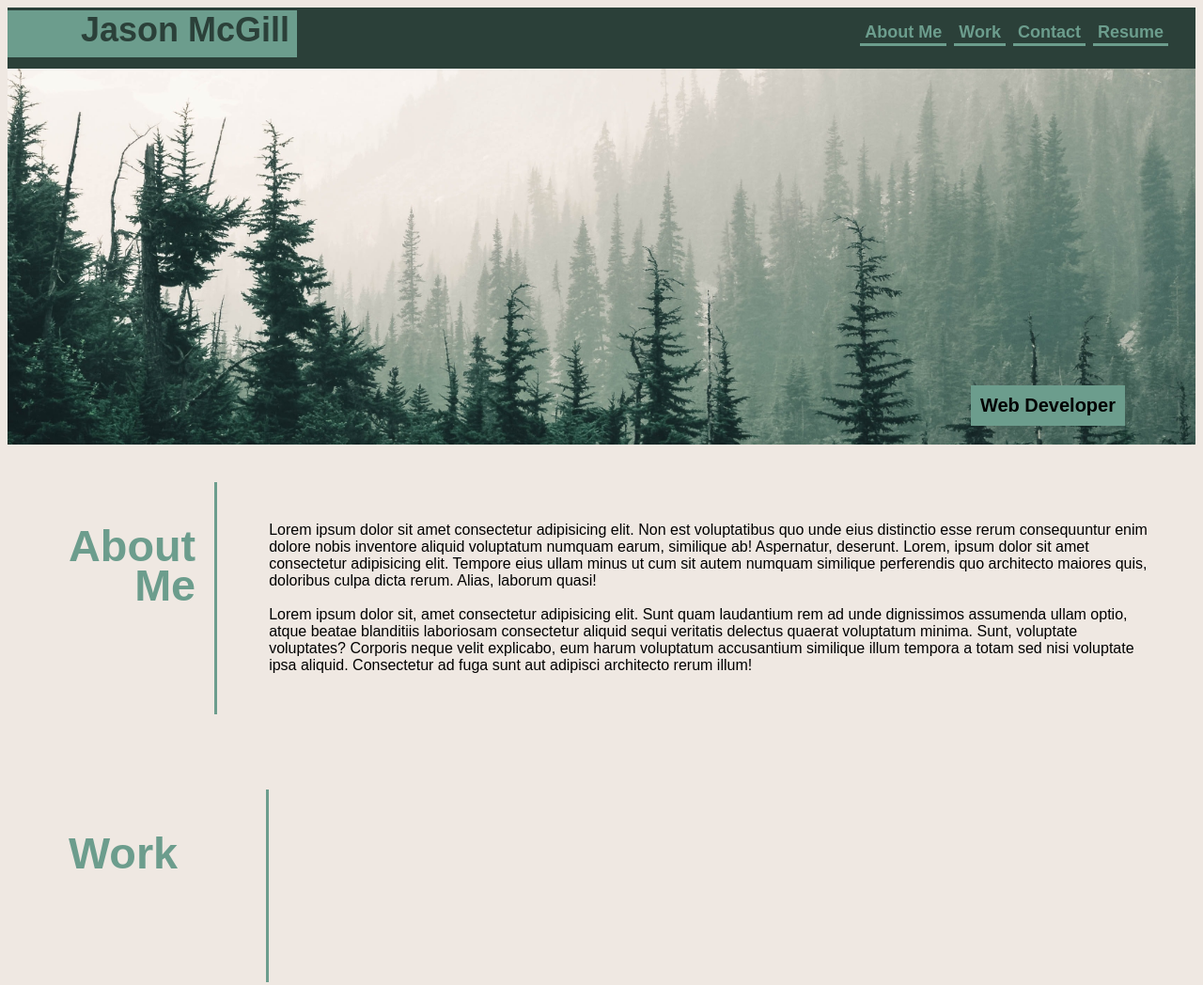
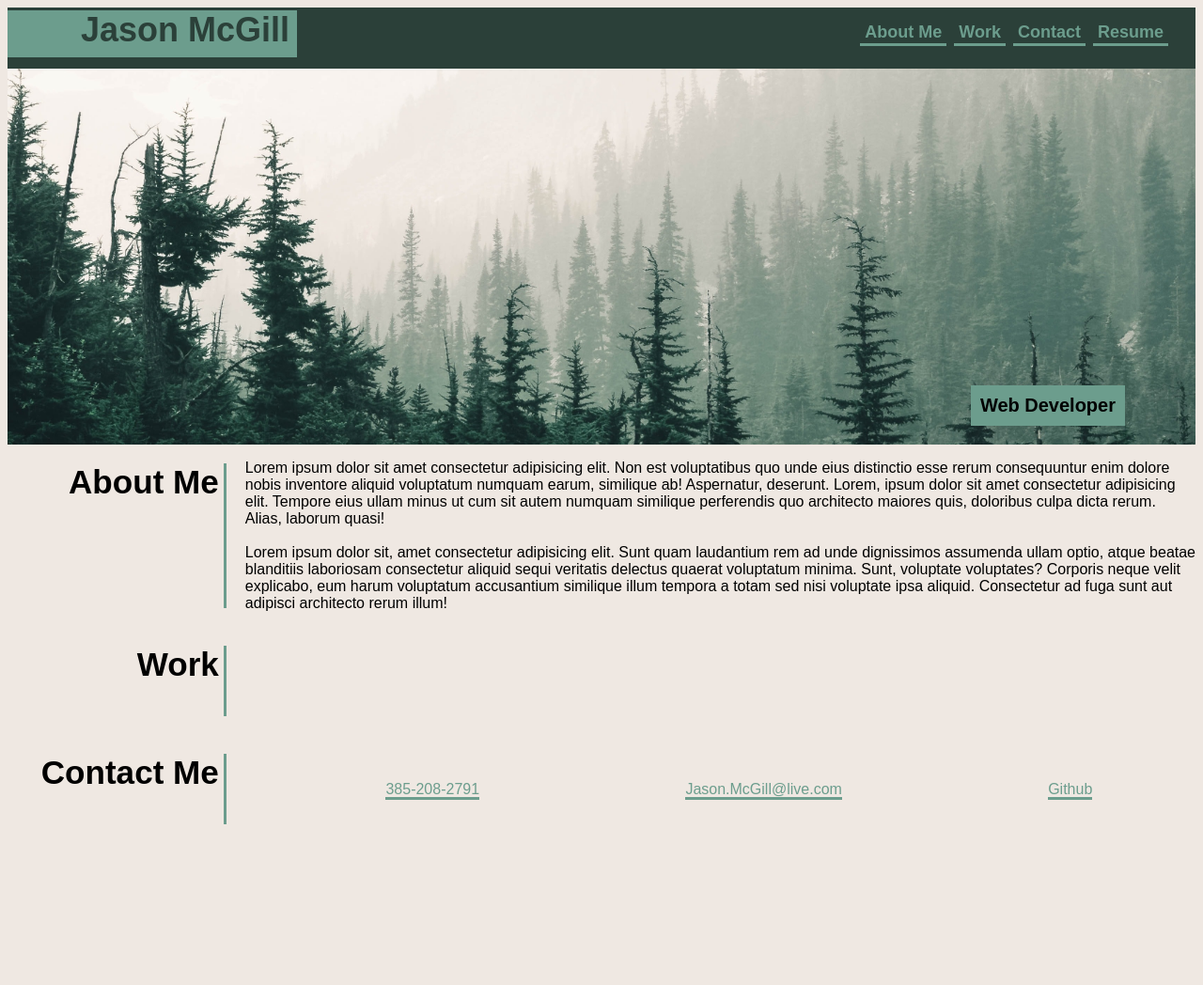
Before and after one commit to jasonmcgill/jasonmcgill.github.io, a plain HTML site: page index.html in a window 1280 px wide. Shown: the top 1048 px of the page at 94% size. After the commit the page ends 905 px from the top, so only its background shows below. Drawn offline with Linux system fonts and the light colour scheme; a web font is replaced by a local one.

Commit message:
footer finished, made entire document a flex grid

```diff
--- a/assets/css/style.css
+++ b/assets/css/style.css
@@ -97,35 +97,36 @@ body {
     background: var(--background);
 }
 
-/* general */
-.nav-spots {
-    display: flex
+.body-container {
+    display: grid;
+    grid-template-columns: 20% auto;
+    grid-template-rows: auto auto auto;
 }
 
-/* about me styling */
-.nav-spots-child {
-    font-size: 40px;
-    text-align: right;
-    margin: 40px 5px;
-    padding: 0px 20px 69px 60px;
-    width: 15%;
-    display: flex;
-    flex-wrap: wrap;
-    align-items: center;
-    justify-content: space-between;
-    border-right: 3px solid var(--text-color);
+
+.footer-info li a {
+    text-decoration: none;
     color: var(--text-color);
-    line-height: .90;
+    border-bottom: 3px solid var(--text-color);
 }
 
-.about-me-text {
-    display: flex;
-    flex-wrap: wrap;
-    align-items: center;
-    margin: 0px 50px 0px 50px;
-
+.left-aside {
+    border-right: 3px solid var(--text-color);
+    text-align: right;
+    margin: 20px;
+    font-size: 30px;
 }
 
-.about-me h3 {
-    margin:0;
+.left-aside h3 {
+    margin-top: 0;
+    margin-right: 5px;
 }
+
+.footer-info {
+    display: flex;
+    justify-content: center;
+    align-items: center;
+    flex-wrap: wrap;
+    list-style: none;
+    justify-content: space-around;
+}
--- a/index.html
+++ b/index.html
@@ -41,13 +41,13 @@
   </section>
 
   <!-- about me section -->
-  <section class="nav-spots" id="about-me">
-    <article class="nav-spots-child">
+  <section class="body-container" id="about-me">
+    <article class="left-aside">
       <h3>
         About Me
       </h3>
     </article>
-    <article class="about-me-text">
+    <article>
       <p>Lorem ipsum dolor sit amet consectetur adipisicing elit. Non est voluptatibus quo unde eius distinctio esse rerum consequuntur enim dolore nobis inventore aliquid voluptatum numquam earum, similique ab! Aspernatur, deserunt. Lorem, ipsum dolor sit amet consectetur adipisicing elit. Tempore eius ullam minus ut cum sit autem numquam similique perferendis quo architecto maiores quis, doloribus culpa dicta rerum. Alias, laborum quasi!
       <br><br>
       Lorem ipsum dolor sit, amet consectetur adipisicing elit. Sunt quam laudantium rem ad unde dignissimos assumenda ullam optio, atque beatae blanditiis laboriosam consectetur aliquid sequi veritatis delectus quaerat voluptatum minima. Sunt, voluptate voluptates? Corporis neque velit explicabo, eum harum voluptatum accusantium similique illum tempora a totam sed nisi voluptate ipsa aliquid. Consectetur ad fuga sunt aut adipisci architecto rerum illum!
@@ -57,8 +57,8 @@
 
 
   <!-- work section -->
-  <section class="nav-spots" id="work">
-    <article class="nav-spots-child">
+  <section class="body-container" id="work">
+    <article class="left-aside">
       <h3>
        Work
       </h3>
@@ -66,14 +66,13 @@
   </section>
 
    <!-- footer -->
-  <footer id="contact" class="nav-spots">
-    <article class="nav-spots-child">
+  <footer class="body-container" id="contact">
+    <section class="left-aside">
       <h3>
         Contact Me
       </h3>
-    </article>
-      <div>
-        <ul>
+    </section>
+        <ul class="footer-info">
           <li>
             <a href="tel:385.208.2791">385-208-2791</a>
           </li>
@@ -84,7 +83,6 @@
             <a href="https://github.com/jasonmcgill/jasonmcgill.github.io">Github</a>
           </li>
         </ul>
-      </div>
   </footer>
 
 </body>
```
